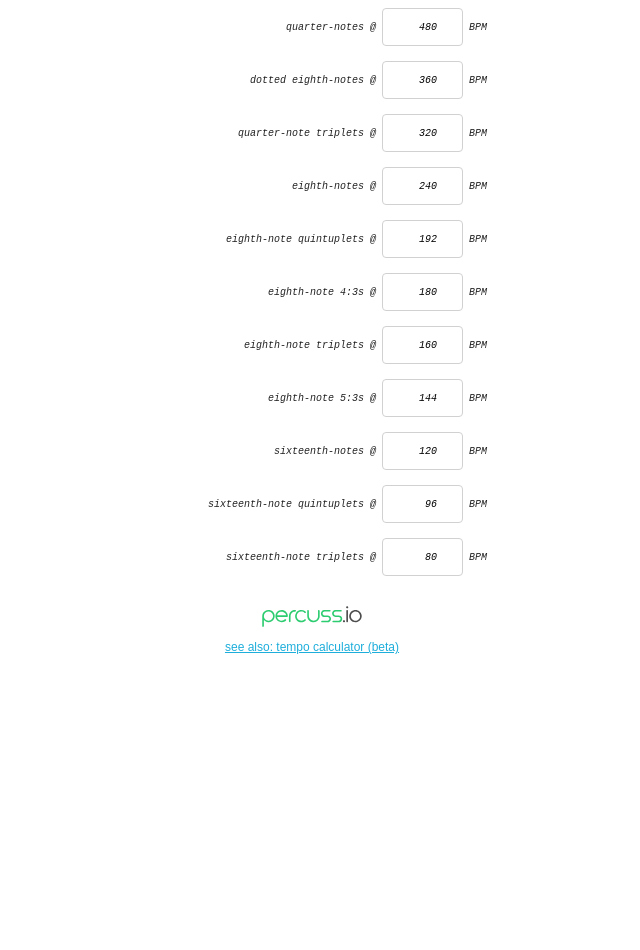
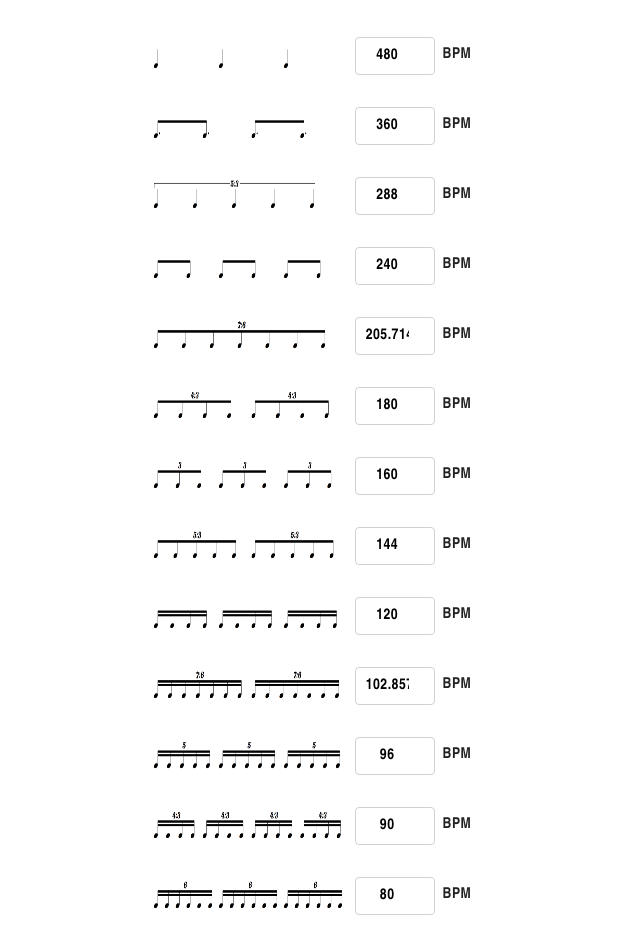
Before and after one commit to ericcarraway/metric-modulation-calculator, a plain HTML site: page subdivision/index.html in a window 1280 px wide. Shown: the whole page, without its empty margins (328-968 px from the left). Before the commit the page ends 800 px from the top, so only its background shows below. Drawn offline with Linux system fonts and the light colour scheme.

Commit message:
redesign(subdivision): use images

```diff
--- a/subdivision/index.html
+++ b/subdivision/index.html
@@ -14,59 +14,95 @@
   <div class="container">
 
     <div class="row">
-      quarter-notes @
-      <input id="quarter-note" min="1" type="number" value="480"> BPM
-    </div>
+      <img src="../img/03.png" alt="quarter-note">
+      <span class="at">at</span>
+      <input id="quarter-note" min="1" type="number" value="480">
+      <span class="bpm">BPM</span>
+    </div><!--/.row -->
 
     <div class="row">
-      dotted eighth-notes @
-      <input id="dotted-eighth-note" min="1" type="number" value="360"> BPM
-    </div>
+      <img src="../img/04.png" alt="dotted-eighth-note">
+      <span class="at">at</span>
+      <input id="dotted-eighth-note" min="1" type="number" value="360">
+      <span class="bpm">BPM</span>
+    </div><!--/.row -->
 
     <div class="row">
-      quarter-note triplets @
-      <input id="quarter-note-triplet" min="1" type="number" value="320"> BPM
-    </div>
+      <img src="../img/05.png" alt="quarter-note-5:3">
+      <span class="at">at</span>
+      <input id="quarter-note-5:3" min="1" type="number" value="288">
+      <span class="bpm">BPM</span>
+    </div><!--/.row -->
 
     <div class="row">
-      eighth-notes @
-      <input id="eighth-note" min="1" type="number" value="240"> BPM
-    </div>
+      <img src="../img/06.png" alt="eighth-note">
+      <span class="at">at</span>
+      <input id="eighth-note" min="1" type="number" value="240">
+      <span class="bpm">BPM</span>
+    </div><!--/.row -->
 
     <div class="row">
-      eighth-note quintuplets @
-      <input id="eighth-note-quintuplet" min="1" type="number" value="192"> BPM
-    </div>
+      <img src="../img/07.png" alt="eighth-note-7:6">
+      <span class="at">at</span>
+      <input id="eighth-note-7:6" min="1" type="number" value="205.714">
+      <span class="bpm">BPM</span>
+    </div><!--/.row -->
 
     <div class="row">
-      eighth-note 4:3s @
-      <input id="eighth-note-4:3" min="1" type="number" value="180"> BPM
-    </div>
+      <img src="../img/08.png" alt="eighth-note-4:3">
+      <span class="at">at</span>
+      <input id="eighth-note-4:3" min="1" type="number" value="180">
+      <span class="bpm">BPM</span>
+    </div><!--/.row -->
 
     <div class="row">
-      eighth-note triplets @
-      <input id="eighth-note-triplet" min="1" type="number" value="160"> BPM
-    </div>
+      <img src="../img/09.png" alt="eighth-note-triplet">
+      <span class="at">at</span>
+      <input id="eighth-note-triplet" min="1" type="number" value="160">
+      <span class="bpm">BPM</span>
+    </div><!--/.row -->
 
     <div class="row">
-      eighth-note 5:3s @
-      <input id="eighth-note-5:3" min="1" type="number" value="144"> BPM
-    </div>
+      <img src="../img/10.png" alt="eighth-note-5:3">
+      <span class="at">at</span>
+      <input id="eighth-note-5:3" min="1" type="number" value="144">
+      <span class="bpm">BPM</span>
+    </div><!--/.row -->
 
     <div class="row">
-      sixteenth-notes @
-      <input id="sixteenth-note" min="1" type="number" value="120"> BPM
-    </div>
+      <img src="../img/12.png" alt="sixteenth-note">
+      <span class="at">at</span>
+      <input id="sixteenth-note" min="1" type="number" value="120">
+      <span class="bpm">BPM</span>
+    </div><!--/.row -->
 
     <div class="row">
-      sixteenth-note quintuplets @
-      <input id="sixteenth-note-quintuplet" min="1" type="number" value="96"> BPM
-    </div>
+      <img src="../img/14.png" alt="sixteenth-note-7:6">
+      <span class="at">at</span>
+      <input id="sixteenth-note-7:6" min="1" type="number" value="102.857">
+      <span class="bpm">BPM</span>
+    </div><!--/.row -->
 
     <div class="row">
-      sixteenth-note triplets @
-      <input id="sixteenth-note-triplet" min="1" type="number" value="80"> BPM
-    </div>
+      <img src="../img/15.png" alt="sixteenth-note-quintuplet">
+      <span class="at">at</span>
+      <input id="sixteenth-note-quintuplet" min="1" type="number" value="96">
+      <span class="bpm">BPM</span>
+    </div><!--/.row -->
+
+    <div class="row">
+      <img src="../img/16.png" alt="sixteenth-note-4:3">
+      <span class="at">at</span>
+      <input id="sixteenth-note-4:3" min="1" type="number" value="90">
+      <span class="bpm">BPM</span>
+    </div><!--/.row -->
+
+    <div class="row">
+      <img src="../img/18.png" alt="sixteenth-note-sextuplet">
+      <span class="at">at</span>
+      <input id="sixteenth-note-sextuplet" min="1" type="number" value="80">
+      <span class="bpm">BPM</span>
+    </div><!--/.row -->
 
     <div class="row logo">
       <a href="https://www.facebook.com/percussiosoftware/">
--- a/subdivision/mmc.js
+++ b/subdivision/mmc.js
@@ -12,11 +12,11 @@
      * NOTE_VALUES['eighth-note']
      * // returns 2
      *
+     * NOTE_VALUES['eighth-note-triplet']
+     * // returns 3
+     *
      * NOTE_VALUES['sixteenth-note']
      * // returns 4
-     *
-     * NOTE_VALUES['half-note']
-     * // returns 0.5
      *
      */
     var NOTE_VALUES = {
@@ -28,11 +28,15 @@
             return 1 + (1 / 3); // 1.33333333
         }()),
 
-        'quarter-note-triplet': 1.5,
+        'quarter-note-5:3': (function () {
+            return 1 + (2 / 3); // 1.66666666
+        }()),
 
         'eighth-note': 2,
 
-        'eighth-note-quintuplet': 2.5,
+        'eighth-note-7:6': (function () {
+            return 2 + (1 / 3); // 2.33333333
+        }()),
 
         // could also be expressed as 'dotted-sixteenth-note'
         'eighth-note-4:3': (function () {
@@ -47,9 +51,18 @@
 
         'sixteenth-note': 4,
 
+        'sixteenth-note-7:6': (function () {
+            return 4 + (2 / 3); // 4.66666666
+        }()),
+
         'sixteenth-note-quintuplet': 5,
 
-        'sixteenth-note-triplet': 6
+        // could also be expressed as 'dotted-32nd-note'
+        'sixteenth-note-4:3': (function () {
+            return 5 + (1 / 3); // 5.33333333
+        }()),
+
+        'sixteenth-note-sextuplet': 6
     };
 
     /**
--- a/subdivision/style.css
+++ b/subdivision/style.css
@@ -1,10 +1,70 @@
+/* ---------- GENERAL ---------- */
 .container {
+    padding-top: 12px;
+    padding-bottom: 12px;
+
     margin-left: auto;
     margin-right: auto;
-    width: 350px;
+
+    text-align: center;
+    vertical-align: middle;
+
+    max-width: 600px;
 }
 
+body, input {
+    font-family:
+        "Helvetica Condensed",
+        "Arial Narrow",
+        Helvetica,
+        Arial,
+        "Lucida Grande",
+        sans-serif;
+    font-weight: 700;
+    font-size: 15px;
+    letter-spacing: 0.5px;
+    text-align: center;
+}
+
+.row {
+
+}
+
+/* ---------- FROM LEFT TO RIGHT ---------- */
+/*       <subdivision> at <tempo> BPM       */
+
+/* subdivision */
+img {
+    margin-top: 20px;
+    margin-bottom: 20px;
+    vertical-align: middle;
+    width: 190px;
+    height: 30px;
+}
+
+.at {
+    display: none; /* hide for now */
+
+    margin-left: 8px;
+    margin-right: 8px;
+    vertical-align: middle;
+}
+
+/* tempo */
+input {
+    margin-left: 8px;
+    width: 80px;
+}
+
+.bpm {
+    margin-left: 4px;
+    vertical-align: middle;
+}
+
+/* ---------- FOOTER ---------- */
 .logo {
+    display: none; /* hide for now */
+
     text-align: center;
     vertical-align: middle;
     margin-top: 15px;
@@ -12,21 +72,14 @@
 }
 
 .logo img {
+    display: none; /* hide for now */
+
     max-width: 100px;
 }
 
-body, input {
-    font-family: monospace;
-    font-size: 10px;
-    font-style: italic;
-    text-align: right;
-}
+.home-link {
+    display: none; /* hide for now */
 
-input {
-    width: 81px;
-}
-
-.home-link {
     font-family: sans-serif;
     font-style: normal;
     font-size: 12px;
```
